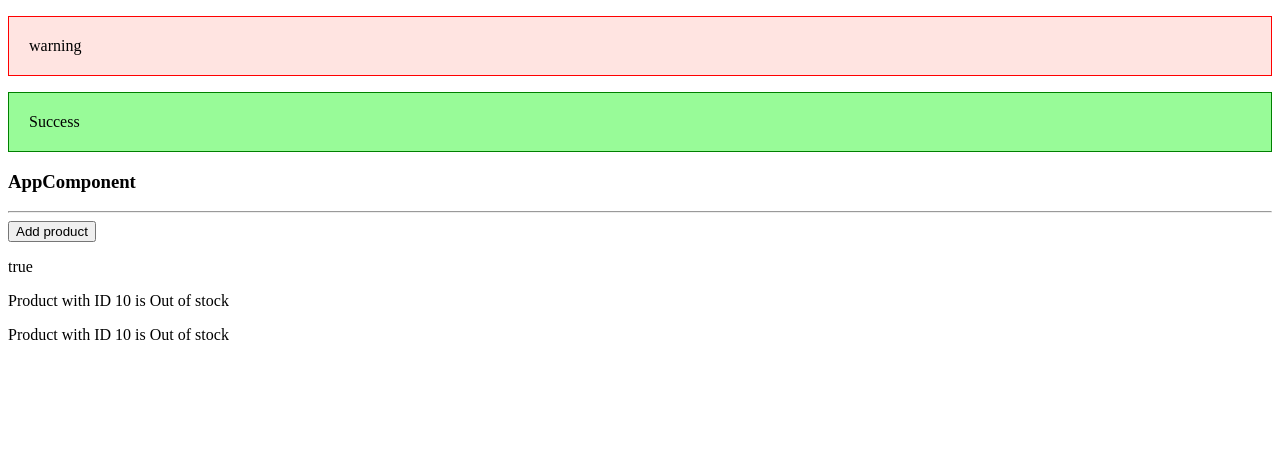
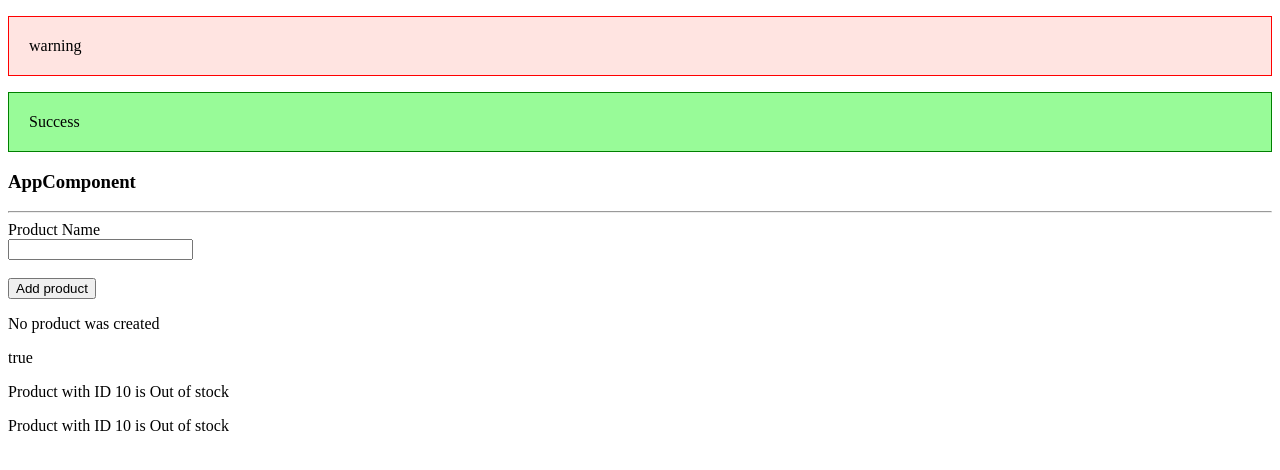
Before and after one commit to shakibHossain/learn-angular, an Angular app: page / in a window 1280 px wide. Shown: the top 470 px of the page. Built offline with nearby package versions, Linux system fonts and the light colour scheme.

Commit message:
Event binding.

```diff
--- a/src/app/products/products.component.html
+++ b/src/app/products/products.component.html
@@ -1,5 +1,14 @@
-<button [disabled]="!allowNewProduct">Add product</button>
-<!-- <p>{{ allowNewProduct }}</p> -->
+<label>Product Name</label>
+<br />
+<input type="text" (input)="onUpdateProductName($event)" />
+<br />
+{{ productName }}
+<br />
+<button #myButton [disabled]="!allowNewProduct" (click)="onCreateProduct()">
+  Add product
+</button>
+<br />
+<p>{{ productCreationStatus }}</p>
 <p [innerHTML]="allowNewProduct"></p>
 <app-product></app-product>
 <app-product></app-product>
--- a/src/app/products/products.component.ts
+++ b/src/app/products/products.component.ts
@@ -1,4 +1,4 @@
-import { Component } from '@angular/core';
+import { Component, ElementRef, ViewChild } from '@angular/core';
 
 @Component({
   selector: 'app-products',
@@ -6,11 +6,25 @@ import { Component } from '@angular/core';
   styleUrls: ['./products.component.scss'],
 })
 export class ProductsComponent {
+  @ViewChild('myButton')
+  myButton!: ElementRef;
+
   allowNewProduct = false;
+  productCreationStatus = 'No product was created';
+  productName = '';
 
   constructor() {
     setTimeout(() => {
       this.allowNewProduct = true;
     }, 2000);
   }
+
+  onCreateProduct() {
+    console.log('myButton', this.myButton.nativeElement);
+    this.productCreationStatus = 'Product was created';
+  }
+
+  onUpdateProductName(event: any) {
+    this.productName = event.target.value;
+  }
 }
```
